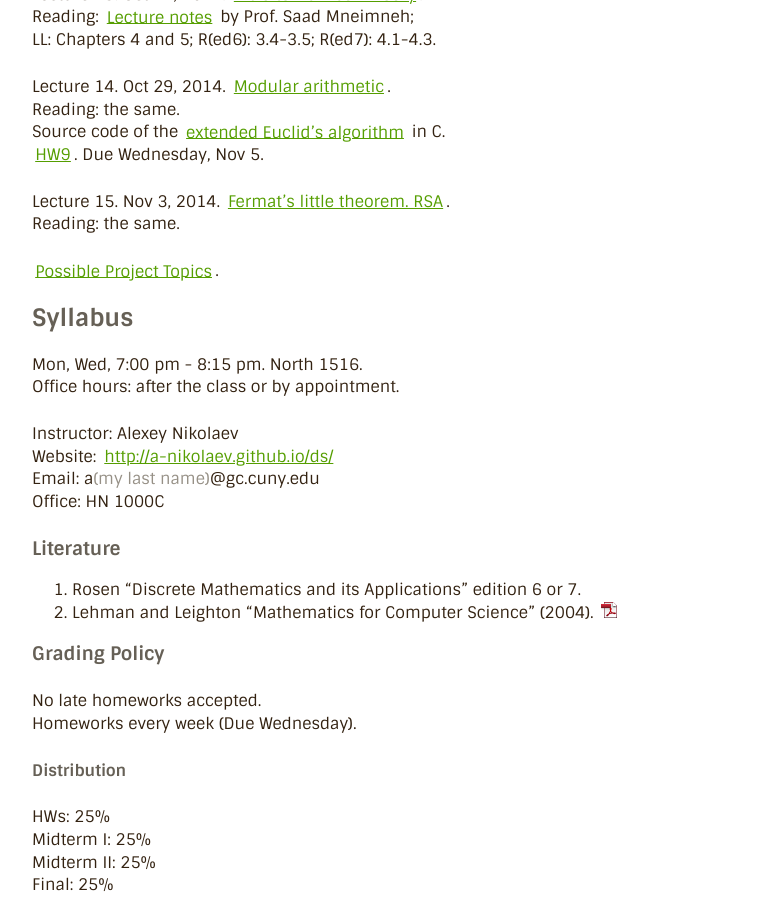
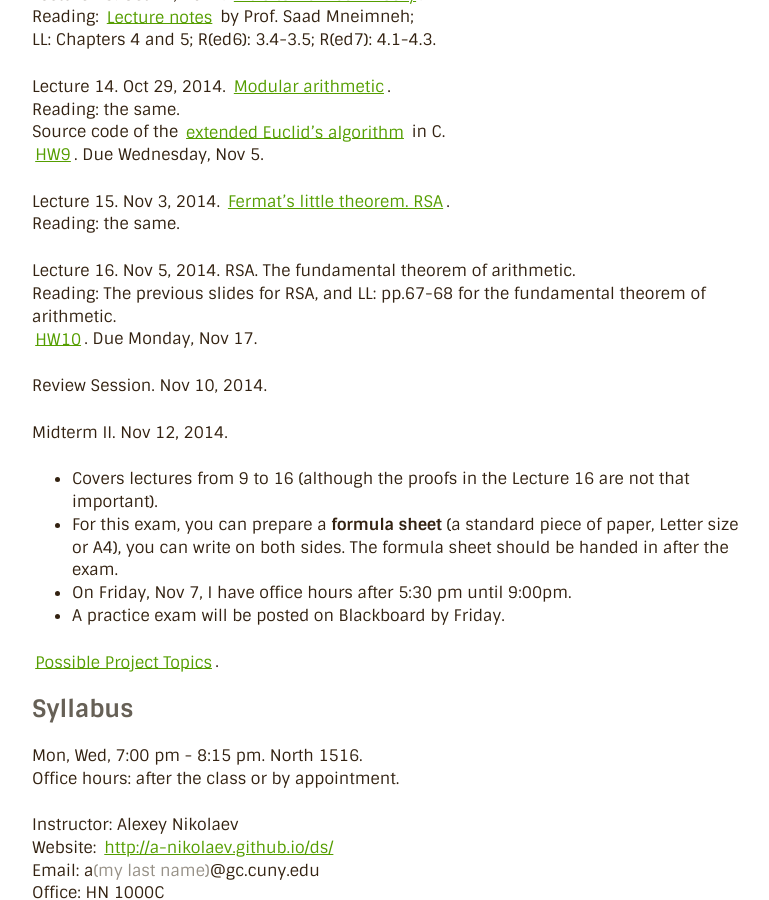
Before and after one commit to a-nikolaev/a-nikolaev.github.io, a Jekyll site: the page built from ds/index.markdown, in a window 1280 px wide and 900 px high, scrolled down 1663 px. Shown: the whole window, without its empty margins (248-1017 px from the left). Built offline with Jekyll 4.4.1, drawn with Linux system fonts in a browser that asks for light colours; Markdown is read by kramdown in place of the engine named in the settings.

Commit message:
hw10, announcements

```diff
--- a/ds/index.markdown
+++ b/ds/index.markdown
@@ -95,6 +95,20 @@ Source code of the [extended Euclid's algorithm](http://codepad.org/IOQsqHax) in
 
 Lecture 15. Nov 3, 2014. [Fermat’s little theorem. RSA](/ds/docs/lec15.pdf).
 Reading: the same.
+
+Lecture 16. Nov 5, 2014. RSA. The fundamental theorem of arithmetic.
+Reading: The previous slides for RSA, and LL: pp.67-68 for the fundamental theorem of arithmetic.
+[HW10](/ds/docs/hw10.pdf). Due Monday, Nov 17.
+
+Review Session. Nov 10, 2014.
+
+Midterm II. Nov 12, 2014.
+
+* Covers lectures from 9 to 16 (although the proofs in the Lecture 16 are not that important).
+* For this exam, you can prepare a **formula sheet** (a standard piece of paper, Letter size or A4), you can write on both sides.
+The formula sheet should be handed in after the exam.
+* On Friday, Nov 7, I have office hours after 5:30 pm until 9:00pm.
+* A practice exam will be posted on Blackboard by Friday.
 
 [Possible Project Topics](/ds/topics.html).
 
```
Also changed, not shown: 1 other file.
